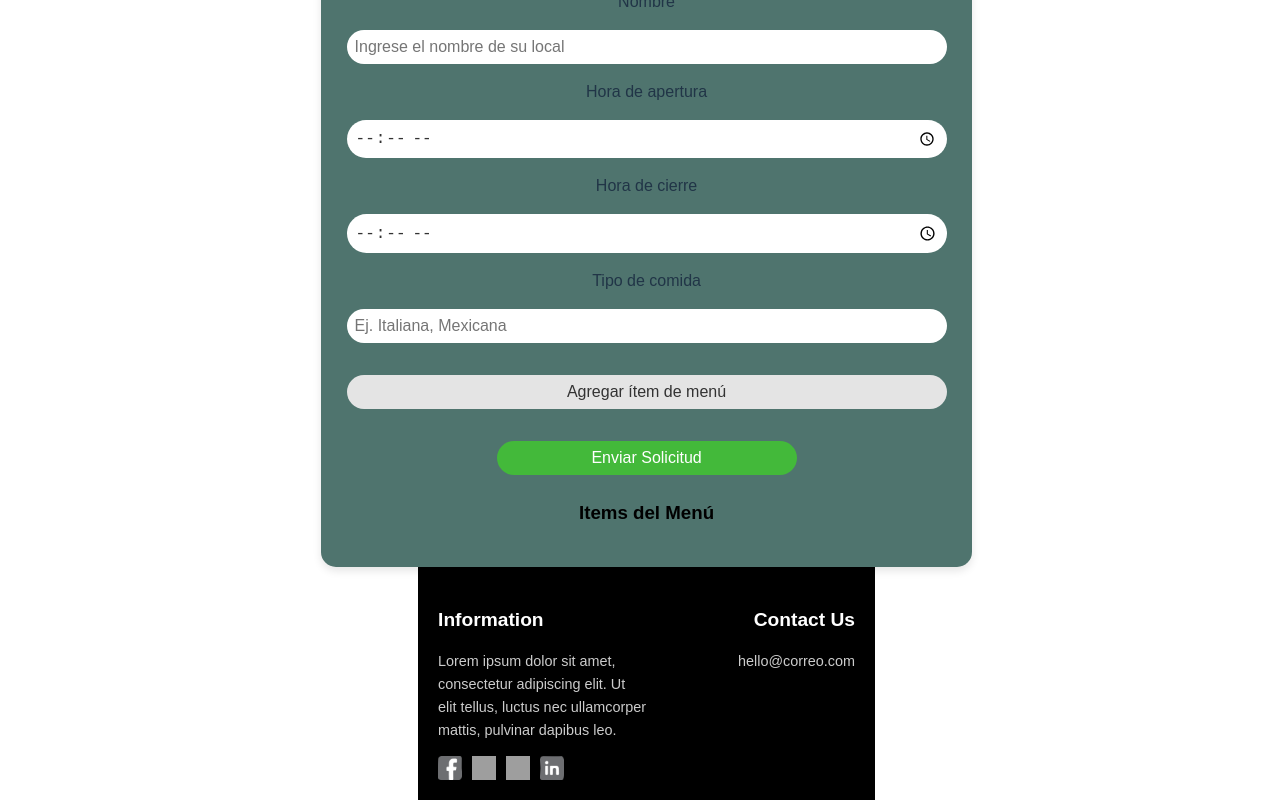
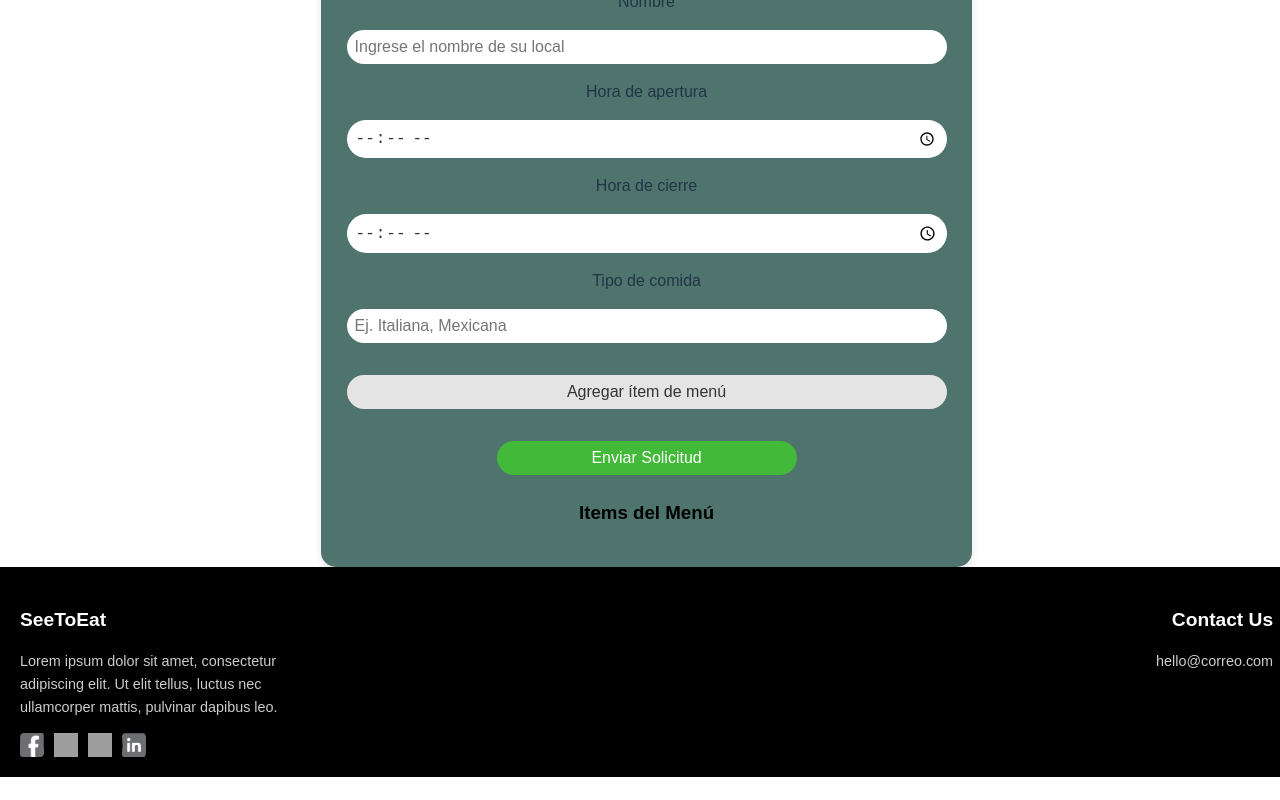
Before and after one commit to Jaim32/ProyectoW, a React (Vite) app in the folder SeeToEat-Client/SeeToEat/: page /localR in a window 1280 px wide. Shown: the part 278-1078 px from the top of the page. After the commit the page ends 1055 px from the top, so only its background shows below. Built offline with nearby package versions, Linux system fonts and the light colour scheme; grey boxes are pictures that could not be loaded.

Commit message:
fix footer

```diff
--- a/SeeToEat-Client/SeeToEat/src/components/Footer.jsx
+++ b/SeeToEat-Client/SeeToEat/src/components/Footer.jsx
@@ -9,7 +9,7 @@ function Footer() {
   return (
     <footer className="footer">
       <div className="footer-section">
-        <h3>Information</h3>
+        <h3>SeeToEat</h3>
         <p>
           Lorem ipsum dolor sit amet, consectetur adipiscing elit. Ut elit tellus,
           luctus nec ullamcorper mattis, pulvinar dapibus leo.
--- a/SeeToEat-Client/SeeToEat/src/pages/LogIn.jsx
+++ b/SeeToEat-Client/SeeToEat/src/pages/LogIn.jsx
@@ -31,7 +31,6 @@ function LoginPage() {
                 Continuar con Google
               </button>
             </form>
-
           </div>
         </div>
       </div>
--- a/SeeToEat-Client/SeeToEat/src/pages/RegisterLocalPage.jsx
+++ b/SeeToEat-Client/SeeToEat/src/pages/RegisterLocalPage.jsx
@@ -1,8 +1,7 @@
 import React, { useState } from 'react';
 import Header from '../components/Header';
+import Footer from '../components/Footer';
 import '../styles/RegisterLocalPage.css';
-import Footer from '../components/Footer';
-
 
 function RegisterLocalPage() {
   const [menuItems, setMenuItems] = useState([]);
@@ -52,7 +51,7 @@ function RegisterLocalPage() {
           <label htmlFor="foodType">Tipo de comida</label>
           <input type="text" id="foodType" className="form-input" placeholder="Ej. Italiana, Mexicana" />
 
-          <button type="button" onClick={openModal} className="add-item-btn">Agregar ítem de menú</button>
+          <button type="button" onClick={openModal} className="add-item-btn">Agregar ítem de menú</button >
 
           <button type="submit" className="submit-btn">Enviar Solicitud</button>
         </form>
--- a/SeeToEat-Client/SeeToEat/src/styles/Footer.css
+++ b/SeeToEat-Client/SeeToEat/src/styles/Footer.css
@@ -7,6 +7,7 @@
     padding: 20px;
     align-items: flex-start;
     font-family: Arial, sans-serif;
+    width: 97.9vw;
   }
 
   .footer-section {
```
